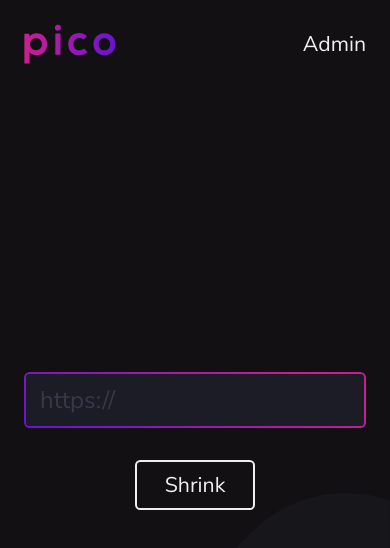
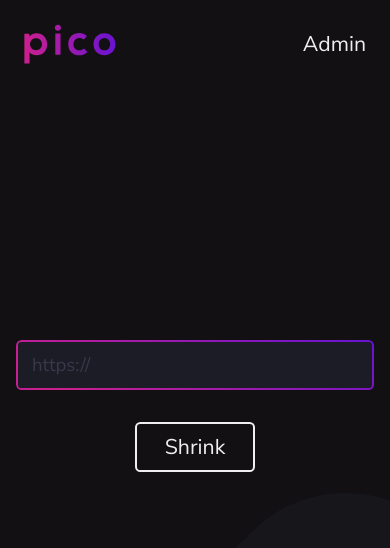
Before and after one commit to SneakySensei/Pico, a React (Create React App) app in the folder client/: page / in a window 390 px wide. Shown: the top 548 px of the page. Built offline with nearby package versions, Linux system fonts and the light colour scheme.

Commit message:
enable admin flow, make home responsive

```diff
--- a/client/src/components/home/CreateLinkInput.jsx
+++ b/client/src/components/home/CreateLinkInput.jsx
@@ -5,11 +5,15 @@ import { ReactComponent as CopyIcon } from "assets/copy-icon.svg";
 
 const InputContainer = styled.div`
 	background-color: #1b1c25;
-	width: 100%;
 	max-width: 960px;
+	width: 80%;
 	position: relative;
 	border-radius: 4pt;
 	transition: all 200ms ease;
+
+	@media screen and (max-width: 520px) {
+		width: 100%;
+	}
 
 	&::before {
 		content: "";
@@ -21,31 +25,33 @@ const InputContainer = styled.div`
 		padding: 2px;
 		background: linear-gradient(30deg, #6713d2, #cc208e, #6713d2);
 		background-size: 200% 100%;
-		background-position: left;
+		background-position: right;
 		-webkit-mask: linear-gradient(#fff 0 0) content-box,
 			linear-gradient(#fff 0 0);
 		-webkit-mask-composite: destination-out;
 		mask-composite: exclude;
-		opacity: 1;
 		transition: all 600ms cubic-bezier(0.07, 0.71, 0.07, 0.71);
 	}
 
 	&:focus-within {
 		box-shadow: rgba(0, 0, 0, 1) 0px 3px 8px;
 		&::before {
-			opacity: 1;
-			background-position: right;
+			background-position: left;
 		}
 	}
 
 	input {
 		all: unset;
 		width: 100%;
-		font-size: 24px;
+		font-size: 18pt;
 		padding: 0.75rem 1rem;
 
 		&::placeholder {
 			color: #37394a;
+		}
+
+		@media screen and (max-width: 420px) {
+			font-size: 14pt;
 		}
 	}
 
@@ -64,6 +70,10 @@ const InputContainer = styled.div`
 
 		&:active {
 			transform: scale(0.8);
+		}
+
+		@media screen and (max-width: 420px) {
+			width: 44px;
 		}
 	}
 `;
@@ -168,7 +178,6 @@ const CreateLinkInput = ({
 	};
 
 	return (
-		<>
 		<InputContainer isShrunk={shortUrl !== null}>
 			<input
 				ref={inputRef}
@@ -184,7 +193,6 @@ const CreateLinkInput = ({
 			/>
 			<CopyIcon className="copy-btn" onClick={copyUrlToClipboard} />
 		</InputContainer>
-		</>
 	);
 };
 
--- /dev/null
+++ b/client/src/components/home/PasswordView.jsx
@@ -0,0 +1,175 @@
+import React, { useState } from "react";
+import styled from "styled-components";
+
+import { ReactComponent as CopyIcon } from "assets/copy-icon.svg";
+import { ReactComponent as EyeIcon } from "assets/eye-icon.svg";
+
+const InputContainer = styled.div`
+	align-self: center;
+	margin-top: 2rem;
+	background-color: #1b1c25;
+	width: 400px;
+	position: relative;
+	border-radius: 4pt;
+	transition: all 200ms ease;
+
+	@media screen and (max-width: 560px) {
+		width: 320px;
+	}
+
+	@media screen and (max-width: 420px) {
+		width: 240px;
+	}
+
+	&::before {
+		content: "";
+		z-index: 5;
+		pointer-events: none;
+		position: absolute;
+		inset: 0;
+		border-radius: 4pt;
+		padding: 2px;
+		background: linear-gradient(30deg, #cc208e, #6713d2);
+		-webkit-mask: linear-gradient(#fff 0 0) content-box,
+			linear-gradient(#fff 0 0);
+		-webkit-mask-composite: destination-out;
+		mask-composite: exclude;
+		opacity: 1;
+		transition: all 600ms cubic-bezier(0.07, 0.71, 0.07, 0.71);
+	}
+
+	input {
+		all: unset;
+		width: 100%;
+		font-size: 14pt;
+		padding: 0.5rem 1.25rem;
+
+		&::placeholder {
+			color: #37394a;
+		}
+
+		@media screen and (max-width: 420px) {
+			font-size: 12pt;
+			padding: 0.5rem 1rem;
+		}
+	}
+	.peek-btn {
+		cursor: pointer;
+		position: absolute;
+		right: 44px;
+		top: 0;
+		bottom: 0;
+		padding: 0;
+		background: transparent;
+		outline: none;
+		border: none;
+		transition: transform 200ms ease;
+
+		@media screen and (max-width: 420px) {
+			right: 38px;
+		}
+
+		svg {
+			height: 100%;
+			width: 40px;
+			padding: 0.5rem 0.25rem;
+
+			@media screen and (max-width: 420px) {
+				width: 32px;
+			}
+
+			.close {
+				opacity: 1;
+			}
+			.open {
+				opacity: 0;
+			}
+			.slash {
+				stroke-dasharray: 50;
+				stroke-dashoffset: 0;
+				transition: all 400ms ease;
+			}
+
+			&.peek {
+				.close {
+					opacity: 0;
+				}
+				.open {
+					opacity: 1;
+				}
+				.slash {
+					stroke-dashoffset: 50;
+				}
+			}
+		}
+
+		&:active {
+			transform: scale(0.8);
+		}
+	}
+	.copy-btn {
+		cursor: pointer;
+		position: absolute;
+		right: 0;
+		top: 0;
+		bottom: 0;
+		height: 100%;
+		width: 40px;
+		margin-right: 0.25rem;
+		padding: 0.5rem 0.25rem;
+		/* background: linear-gradient(to right, #1b1c2400 0%, #1b1c24 25%); */
+		transition: transform 200ms ease;
+
+		@media screen and (max-width: 420px) {
+			width: 32px;
+		}
+
+		&:active {
+			transform: scale(0.8);
+		}
+	}
+`;
+
+const PasswordView = ({ password, showToast }) => {
+	const [visible, setVisible] = useState(false);
+
+	const copyUrlToClipboard = (e) => {
+		showToast("Copied to clipboard!", "info", 1000);
+		// inputRef.current.select();
+		// inputRef.current.setSelectionRange(0, 99999);
+		// document.execCommand("copy");
+		navigator.permissions.query({ name: "clipboard-write" }).then((result) => {
+			if (result.state === "granted" || result.state === "prompt") {
+				navigator.clipboard.writeText(password).then(
+					function () {
+						/* clipboard successfully set */
+					},
+					function () {
+						/* clipboard write failed */
+					}
+				);
+			}
+		});
+	};
+
+	return (
+		<InputContainer>
+			<input
+				disabled={true}
+				value={password}
+				type={visible ? "text" : "password"}
+			/>
+			<button
+				onClick={() => {
+					setVisible(!visible);
+				}}
+				className="peek-btn"
+			>
+				<EyeIcon className={visible ? "peek" : ""} />
+			</button>
+			<CopyIcon className="copy-btn" onClick={copyUrlToClipboard} />
+		</InputContainer>
+	);
+};
+
+export default PasswordView;
--- a/client/src/components/home/index.js
+++ b/client/src/components/home/index.js
@@ -1 +1,2 @@
 export { default as CreateLinkInput } from "./CreateLinkInput";
+export { default as PasswordView } from "./PasswordView";
--- a/client/src/pages/Home.jsx
+++ b/client/src/pages/Home.jsx
@@ -1,99 +1,20 @@
 import { useRef, useState } from "react";
-import styled from "styled-components";
 import axios from "axios";
 import Transition from "react-transition-group/Transition";
 
-import { CreateLinkInput } from "components/home";
+import {
+	GradientTextButton,
+	HomeContainer,
+	Toast,
+	toastTransitionStyles,
+} from "./home.styles";
+
+import { CreateLinkInput, PasswordView } from "components/home";
 import { Header, HorizontalLoader, OutlineButton } from "components/shared";
 
 import { urlRegEx } from "services/utils";
 
 import { ReactComponent as LinkGlyph } from "assets/link-glyph.svg";
-
-const HomeContainer = styled.main`
-	min-height: 100vh;
-	display: flex;
-	flex-direction: column;
-
-	main {
-		flex: 1;
-		padding: 0 1.5rem;
-		display: flex;
-		flex-direction: column;
-		align-items: center;
-		justify-content: center;
-	}
-
-	.link-bg {
-		position: fixed;
-		bottom: 0;
-		right: 0;
-		width: 90%;
-		max-width: 400px;
-		height: auto;
-		z-index: -10;
-	}
-
-	.controls {
-		/* display: flex; */
-		margin-top: 2rem;
-		height: 100px;
-	}
-`;
-
-const GradientTextButton = styled.button`
-	border: none;
-	outline: none;
-	position: relative;
-	font-size: 18pt;
-	font-weight: bold;
-	color: #efefef;
-	background: linear-gradient(to right, #cc208e, #6713d2, #cc208e, #6713d2);
-	background-size: 300% 100%;
-	background-position-x: right;
-
-	-webkit-background-clip: text;
-	-webkit-text-fill-color: transparent;
-	cursor: pointer;
-	&::before {
-		content: "";
-		display: block;
-		position: absolute;
-		bottom: 0;
-		left: 0;
-		right: 0;
-		height: 2px;
-		background: linear-gradient(to right, #cc208e, #6713d2);
-		transform: scaleX(0);
-		opacity: 0;
-		transition: transform 200ms ease, opacity 200ms ease;
-	}
-	&:hover::before {
-		transform: scaleX(1);
-		opacity: 1;
-	}
-`;
-
-const Toast = styled.article`
-	position: fixed;
-	z-index: 50;
-	left: 50%;
-	bottom: 4rem;
-	background: #44444488;
-	color: #efefef;
-	font-size: 12pt;
-	padding: 0.5rem 1rem;
-	border-radius: 2pt;
-	pointer-events: none;
-	transition: opacity 200ms linear, transform 100ms linear;
-`;
-
-const toastTransitionStyles = {
-	entering: { opacity: 1, transform: "translate(-50%, 0rem)" },
-	entered: { opacity: 1, transform: "translate(-50%, 0rem)" },
-	exiting: { opacity: 0, transform: "translate(-50%, 0rem)" },
-	exited: { opacity: 0, transform: "translate(-50%, 3rem)" },
-};
 
 const Home = () => {
 	const [urlInput, setUrlInput] = useState({
@@ -204,12 +125,35 @@ const Home = () => {
 								{shortUrl.loading ? <HorizontalLoader /> : "Shrink"}
 							</OutlineButton>
 						) : (
-							<GradientTextButton
-								className="admin-btn"
-								onClick={handleEnableAdministration}
-							>
-								Enable Administration
-							</GradientTextButton>
+							<>
+								<GradientTextButton
+									className="admin-btn"
+									onClick={handleEnableAdministration}
+									disabled={
+										shortUrl.loadingAdministration ||
+										shortUrl.data.administration
+									}
+								>
+									{shortUrl.data.administration
+										? "Administration Enabled!"
+										: shortUrl.loadingAdministration
+										? "Enabling Administration..."
+										: "Enable Administration"}
+								</GradientTextButton>
+								{shortUrl.data.administration && (
+									<>
+										<PasswordView
+											password={shortUrl.data.password}
+											showToast={handleShowToast}
+										/>
+										<div className="password-msg">
+											This is your admin key. Make sure you note this down.
+											<br /> My creator didn't write a password recovery flow.
+											🙂
+										</div>
+									</>
+								)}
+							</>
 						)}
 					</section>
 				</main>
--- /dev/null
+++ b/client/src/pages/home.styles.js
@@ -0,0 +1,103 @@
+import styled from "styled-components";
+
+export const HomeContainer = styled.main`
+	min-height: 100vh;
+	display: flex;
+	flex-direction: column;
+
+	main {
+		flex: 1;
+		padding: 0 1.5rem;
+		display: flex;
+		flex-direction: column;
+		align-items: center;
+		justify-content: center;
+
+		@media screen and (max-width: 480px) {
+			padding: 0 1rem;
+		}
+	}
+
+	.link-bg {
+		position: fixed;
+		bottom: 0;
+		right: 0;
+		width: 90%;
+		max-width: 400px;
+		height: auto;
+		z-index: -10;
+	}
+
+	.controls {
+		display: flex;
+		flex-direction: column;
+		align-items: center;
+		margin-top: 2rem;
+		min-height: 170px;
+
+		.password-msg {
+			margin-top: 1rem;
+			text-align: center;
+			color: #f44336;
+			font-weight: 600;
+		}
+	}
+`;
+
+export const GradientTextButton = styled.button`
+	border: none;
+	outline: none;
+	position: relative;
+	font-size: 18pt;
+	font-weight: bold;
+	color: #efefef;
+	background: linear-gradient(to right, #cc208e, #6713d2, #cc208e, #6713d2);
+	background-size: 300% 100%;
+	background-position-x: right;
+
+	-webkit-background-clip: text;
+	-webkit-text-fill-color: transparent;
+
+	@media screen and (max-width: 420px) {
+		font-size: 16pt;
+	}
+
+	&::before {
+		content: "";
+		display: block;
+		position: absolute;
+		bottom: 0;
+		left: 0;
+		right: 0;
+		height: 2px;
+		background: linear-gradient(to right, #cc208e, #6713d2);
+		transform: scaleX(0);
+		opacity: 0;
+		transition: transform 200ms ease, opacity 200ms ease;
+	}
+	&:hover:not(:disabled)::before {
+		transform: scaleX(1);
+		opacity: 1;
+	}
+`;
+
+export const Toast = styled.article`
+	position: fixed;
+	z-index: 50;
+	left: 50%;
+	bottom: 4rem;
+	background: #44444488;
+	color: #efefef;
+	font-size: 12pt;
+	padding: 0.5rem 1rem;
+	border-radius: 2pt;
+	pointer-events: none;
+	transition: opacity 200ms linear, transform 100ms linear;
+`;
+
+export const toastTransitionStyles = {
+	entering: { opacity: 1, transform: "translate(-50%, 0rem)" },
+	entered: { opacity: 1, transform: "translate(-50%, 0rem)" },
+	exiting: { opacity: 0, transform: "translate(-50%, 0rem)" },
+	exited: { opacity: 0, transform: "translate(-50%, 3rem)" },
+};
```
Also changed, not shown: client/src/assets/eye-icon.svg (added). Lines whose indentation alone changed are shown as unchanged.
